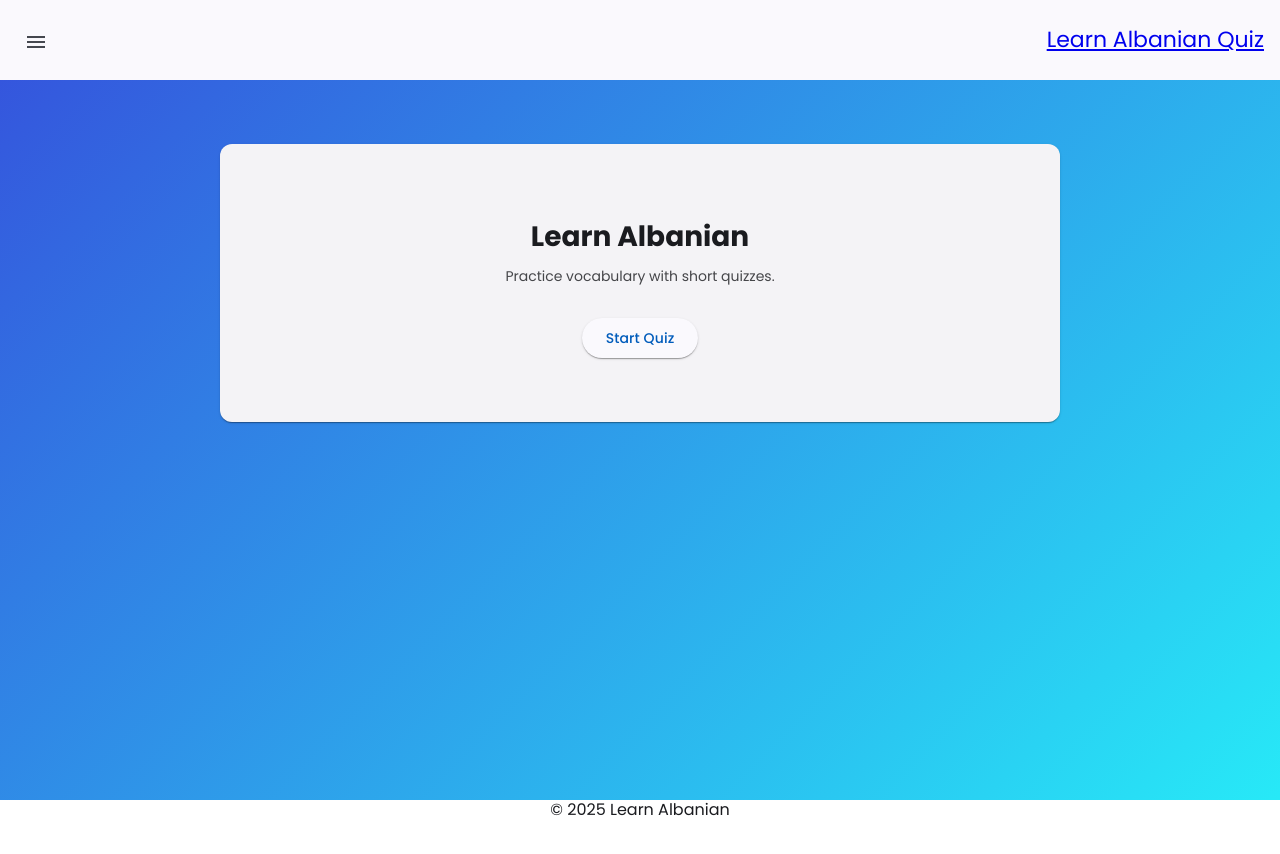
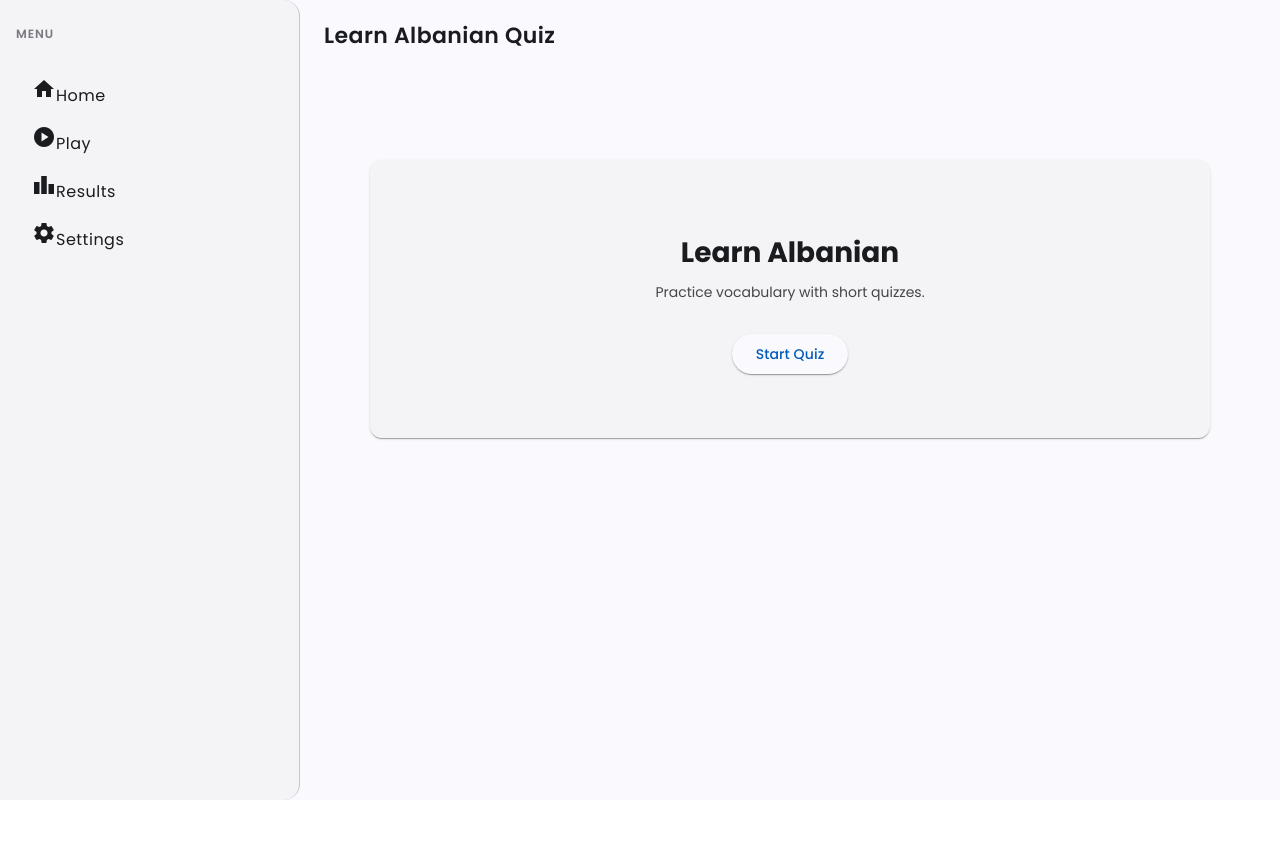
Before and after one commit to ashkam1201/learn-albanian-v2, an Angular app: page / in a window 1280 px wide. Shown: the top 854 px of the page. After the commit the page ends 800 px from the top, so only its background shows below. Built offline with nearby package versions, Linux system fonts and the light colour scheme.

Commit message:
refactor : add responsive sidebar layout and branded header

```diff
--- a/src/app/core/header/header.html
+++ b/src/app/core/header/header.html
@@ -1,19 +1,13 @@
-<mat-drawer-container class="nav-container" autosize>
-  <mat-drawer #drawer class="sidenav" mode="side" [autoFocus]="false">
-    <div class="drawer-actions">
-      <button mat-stroked-button color="primary" routerLink="/settings" (click)="drawer.close()">Settings</button>
-      <button mat-stroked-button color="accent" routerLink="/" (click)="drawer.close()">Quiz</button>
-      <button mat-stroked-button routerLink="/profile" (click)="drawer.close()">Profile</button>
-    </div>
-  </mat-drawer>
-
-  <mat-drawer-content>
-    <mat-toolbar class="nav-toolbar">
-      <button matIconButton (click)="drawer.toggle()">
-        <mat-icon>menu</mat-icon>
-      </button>
-      <span class="spacer"></span>
-            <a routerLink="/"><span>Learn Albanian Quiz</span></a>
-    </mat-toolbar>
-  </mat-drawer-content>
-</mat-drawer-container>
+<mat-toolbar class="app-toolbar" color="primary">
+  <a class="brand-link" routerLink="/">Learn Albanian Quiz</a>
+  <span class="spacer"></span>
+  <button
+    *ngIf="isMobile"
+    mat-icon-button
+    type="button"
+    aria-label="Toggle navigation"
+    (click)="toggleSidenav.emit()"
+  >
+    <mat-icon>menu</mat-icon>
+  </button>
+</mat-toolbar>
--- a/src/app/core/header/header.scss
+++ b/src/app/core/header/header.scss
@@ -1,25 +1,26 @@
-.nav-container {
+.app-toolbar {
   width: 100%;
-  min-height: 80px;
+  min-height: 72px;
+  display: flex;
+  align-items: center;
+  padding: 0 1.5rem;
 }
 
-.nav-toolbar {
-  width: 100%;
-  min-height: 80px;
+.brand-link {
+  color: inherit;
+  text-decoration: none;
+  font-weight: 600;
+  letter-spacing: 0.02em;
 }
 
-.drawer-actions {
-  display: flex;
-  gap: 12px;
-  padding: 0 4px;
+.brand-link:hover {
+  opacity: 0.85;
 }
 
-.sidenav {
-  display: flex;
-  align-items: center;
-  gap: 12px;
-  padding: 16px;
-  overflow: hidden;
+.brand-link:focus-visible {
+  outline: 2px solid currentColor;
+  outline-offset: 4px;
+  border-radius: 4px;
 }
 
 .spacer {
--- a/src/app/core/header/header.ts
+++ b/src/app/core/header/header.ts
@@ -1,16 +1,17 @@
-import { Component } from '@angular/core';
-import {MatToolbarModule} from '@angular/material/toolbar';
-import {MatButtonModule} from '@angular/material/button';
-import {MatIconModule} from '@angular/material/icon';
-import { MatSidenavModule } from '@angular/material/sidenav';
+import { Component, EventEmitter, Input, Output } from '@angular/core';
+import { NgIf } from '@angular/common';
+import { MatToolbarModule } from '@angular/material/toolbar';
+import { MatButtonModule } from '@angular/material/button';
+import { MatIconModule } from '@angular/material/icon';
 import { RouterLink } from '@angular/router';
 
 @Component({
   selector: 'app-header',
-  imports: [MatToolbarModule, MatButtonModule, MatIconModule, MatSidenavModule, RouterLink],
+  imports: [NgIf, MatToolbarModule, MatButtonModule, MatIconModule, RouterLink],
   templateUrl: './header.html',
   styleUrl: './header.scss',
 })
 export class Header {
-  showFiller = false;
+  @Input() isMobile = false;
+  @Output() toggleSidenav = new EventEmitter<void>();
 }
--- a/src/app/core/layout/layout.html
+++ b/src/app/core/layout/layout.html
@@ -1,9 +1,37 @@
-<div class="layout">
-  <app-header></app-header>
+<mat-sidenav-container class="layout-container">
+  <mat-sidenav
+    #sidenav
+    class="sidebar"
+    [mode]="sidenavMode()"
+    [opened]="sidenavOpened()"
+    [autoFocus]="false"
+  >
+    <div class="sidebar-header">Menu</div>
+    <mat-nav-list>
+      <a mat-list-item routerLink="/" (click)="isMobile() && sidenav.close()">
+        <mat-icon aria-hidden="true">home</mat-icon>
+        <span>Home</span>
+      </a>
+      <a mat-list-item routerLink="/play" (click)="isMobile() && sidenav.close()">
+        <mat-icon aria-hidden="true">play_circle</mat-icon>
+        <span>Play</span>
+      </a>
+      <a mat-list-item routerLink="/result" (click)="isMobile() && sidenav.close()">
+        <mat-icon aria-hidden="true">leaderboard</mat-icon>
+        <span>Results</span>
+      </a>
+      <a mat-list-item routerLink="/settings" (click)="isMobile() && sidenav.close()">
+        <mat-icon aria-hidden="true">settings</mat-icon>
+        <span>Settings</span>
+      </a>
+    </mat-nav-list>
+  </mat-sidenav>
 
-  <main class="content">
-    <router-outlet></router-outlet>
-  </main>
-
-  <app-footer></app-footer>
-</div>
+  <mat-sidenav-content class="content">
+    <app-header [isMobile]="isMobile()" (toggleSidenav)="sidenav.toggle()"></app-header>
+    <main class="page">
+      <router-outlet></router-outlet>
+    </main>
+    <app-footer></app-footer>
+  </mat-sidenav-content>
+</mat-sidenav-container>
--- a/src/app/core/layout/layout.scss
+++ b/src/app/core/layout/layout.scss
@@ -1,9 +1,31 @@
-.layout {
-  min-height: 100vh;
-  display: flex;
-  flex-direction: column;
+.layout-container {
+  height: 100vh;
+  background-color: var(--mat-sys-surface);
+}
+
+.sidebar {
+  width: 300px;
+  padding: 1.5rem 1rem;
+  background-color: var(--mat-sys-surface-container-low);
+  border-right: 1px solid var(--mat-sys-outline-variant);
+}
+
+.sidebar-header {
+  font-weight: 600;
+  letter-spacing: 0.08em;
+  text-transform: uppercase;
+  font-size: 0.75rem;
+  margin: 0 0 1rem;
+  opacity: 0.7;
 }
 
 .content {
+  display: flex;
+  flex-direction: column;
+  min-height: 100vh;
+}
+
+.page {
   flex: 1;
+  padding: 1.5rem;
 }
--- a/src/app/core/layout/layout.ts
+++ b/src/app/core/layout/layout.ts
@@ -1,14 +1,35 @@
-import { Component } from '@angular/core';
-import {Header} from '../header/header';
-import {Footer} from '../footer/footer';
-import {RouterOutlet} from '@angular/router';
+import { Component, DestroyRef, inject, signal } from '@angular/core';
+import { RouterLink, RouterOutlet } from '@angular/router';
+import { takeUntilDestroyed } from '@angular/core/rxjs-interop';
+import { BreakpointObserver } from '@angular/cdk/layout';
+import { MatSidenavModule } from '@angular/material/sidenav';
+import { MatListModule } from '@angular/material/list';
+import { MatIconModule } from '@angular/material/icon';
+import { Header } from '../header/header';
+import { Footer } from '../footer/footer';
 
 @Component({
   selector: 'app-layout',
-  imports: [Header, Footer, RouterOutlet],
+  imports: [Header, Footer, RouterOutlet, RouterLink, MatSidenavModule, MatListModule, MatIconModule],
   templateUrl: './layout.html',
   styleUrl: './layout.scss',
 })
 export class Layout {
+  private readonly destroyRef = inject(DestroyRef);
+  private readonly breakpointObserver = inject(BreakpointObserver);
 
+  protected readonly isMobile = signal(false);
+  protected readonly sidenavMode = signal<'over' | 'side'>('side');
+  protected readonly sidenavOpened = signal(true);
+
+  constructor() {
+    this.breakpointObserver
+      .observe('(max-width: 900px)')
+      .pipe(takeUntilDestroyed(this.destroyRef))
+      .subscribe((state) => {
+        this.isMobile.set(state.matches);
+        this.sidenavMode.set(state.matches ? 'over' : 'side');
+        this.sidenavOpened.set(!state.matches);
+      });
+  }
 }
```
